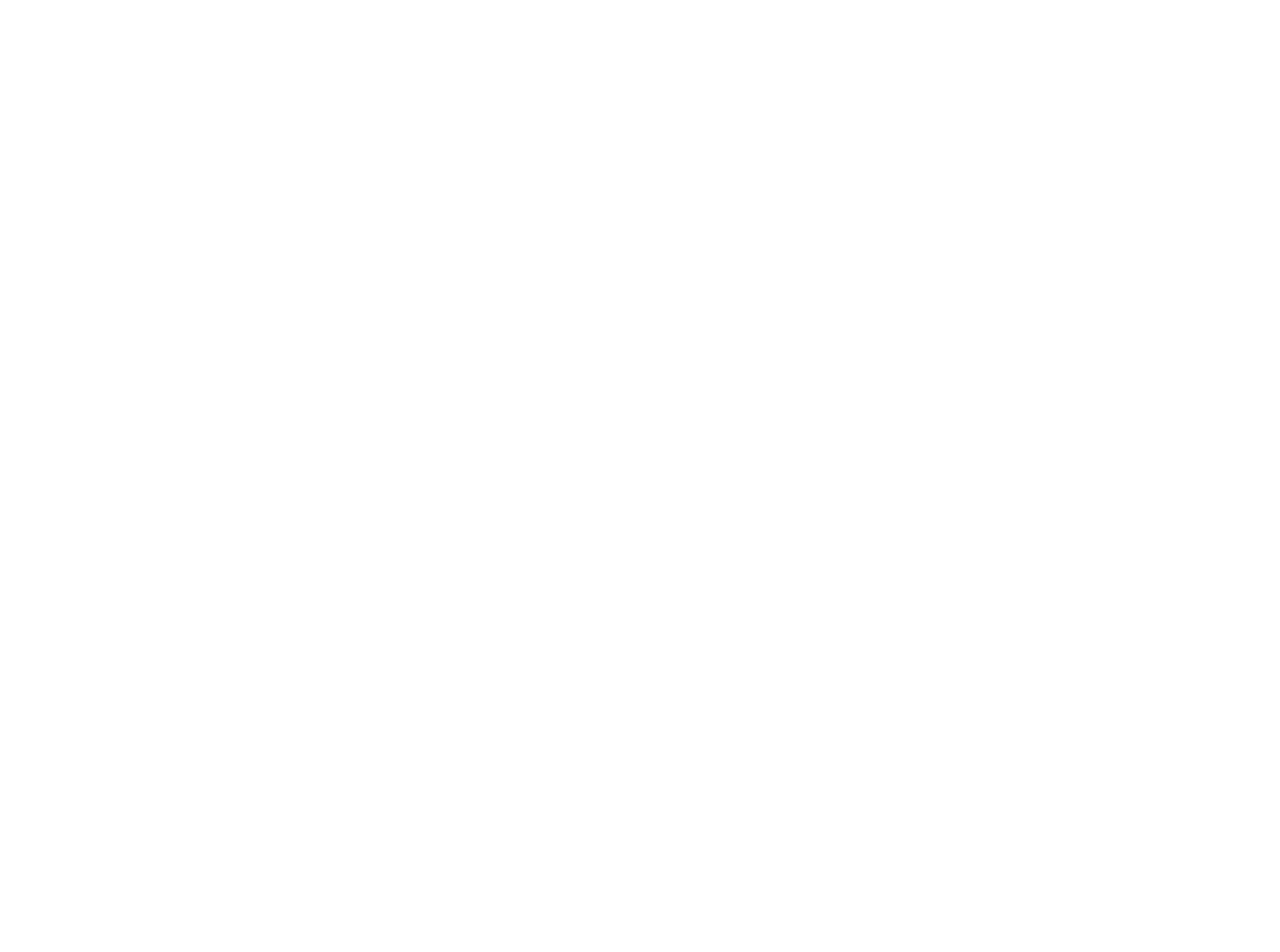
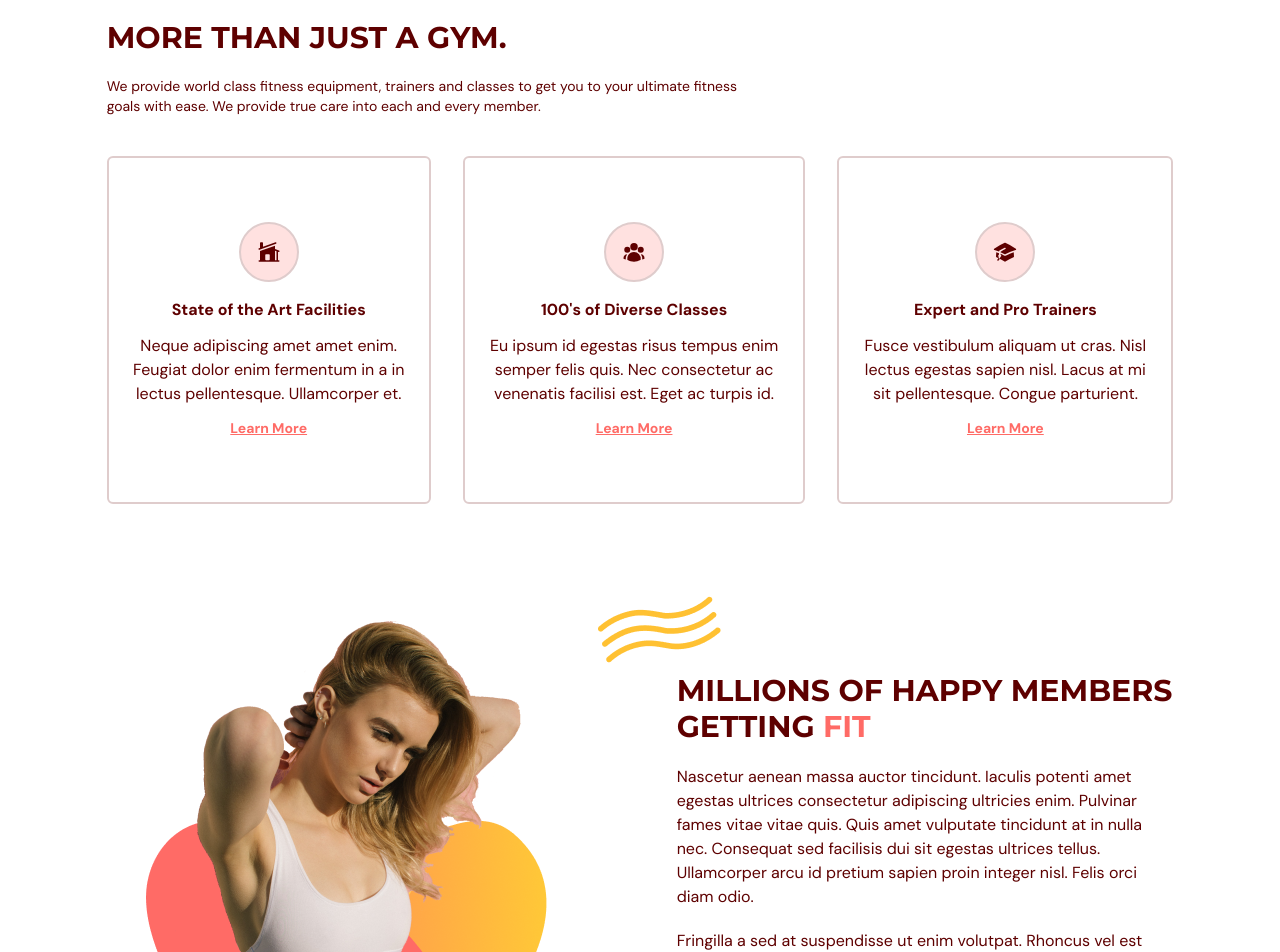
Before and after one commit to asgari1991/Fitness-App, a React (Vite) app: page / in a window 1280 px wide. Shown: the part 880-1832 px from the top of the page. Before the commit the page ends 823 px from the top, so only its background shows below. Built offline with nearby package versions, Linux system fonts and the light colour scheme.

Commit message:
feat:implementing benefits page

```diff
--- a/src/App.tsx
+++ b/src/App.tsx
@@ -2,6 +2,7 @@
 import Navbar from "./scenes/navbar"
 import { SelectedPage } from "@/shared/types"
 import Home from "./scenes/home"
+import Benefits from "./scenes/benefits"
 
 
 
@@ -28,6 +29,7 @@
       <div className='app bg-gray-20'>
         <Navbar isTopOfPage={isTopOfPage} selectedPage={selectedPage} setSelectedPage={setSelectedPage}/>
         <Home setSelectedPage={setSelectedPage}/>
+        <Benefits setSelectedPage={setSelectedPage}/>
       </div>
 
 
--- /dev/null
+++ b/src/scenes/benefits/Benefit.tsx
@@ -0,0 +1,38 @@
+import { SelectedPage } from "@/shared/types";
+import { motion } from "framer-motion";
+import AnchorLink from "react-anchor-link-smooth-scroll";
+
+const childVariant={
+  hidden:{opacity:0 , scale:0.9},
+  visible:{opacity:1, scale:1}
+}
+type Props = {
+  icon:JSX.Element,
+  title:string,
+  description:string,
+  setSelectedPage:(value:SelectedPage)=>void
+};
+
+const Benefit = ({icon,title,description,setSelectedPage}: Props) => {
+  return (
+    <motion.div className="mt-5 rounded-md border-2 border-gray-100 px-5 py-16 text-center"
+    variants={childVariant}>
+      <div className="mb-4 flex justify-center">
+        <div className="rounded-full border-2 border-gray-100 bg-primary-100 p-4">
+          {icon}
+        </div>
+      </div>
+      <h4 className="font-bold">{title}</h4>
+      <p className="my-3">{description}</p>
+      <AnchorLink
+              className="text-sm font-bold text-primary-500 underline hover:text-secondary-500"
+              onClick={() => setSelectedPage(SelectedPage.ContactUs)}
+              href={`#${SelectedPage.ContactUs}`}
+            >
+              <p>Learn More</p>
+            </AnchorLink>
+    </motion.div>
+  );
+};
+
+export default Benefit;
--- /dev/null
+++ b/src/scenes/benefits/index.tsx
@@ -0,0 +1,146 @@
+import HText from "@/shared/HText";
+import { SelectedPage, type BenefitType } from "@/shared/types";
+import {
+  AcademicCapIcon,
+  HomeModernIcon,
+  UserGroupIcon,
+} from "@heroicons/react/24/solid";
+import { motion } from "framer-motion";
+import Benefit from "./Benefit";
+import ActionButton from "@/shared/ActionButton";
+import benefitsPageGraphic from '@/assets/BenefitsPageGraphic.png'
+const benefits: Array<BenefitType> = [
+  {
+    icon: <HomeModernIcon className="h-6 w-6" />,
+    title: "State of the Art Facilities",
+    description:
+      "Neque adipiscing amet amet enim. Feugiat dolor enim fermentum in a in lectus pellentesque. Ullamcorper et.",
+  },
+  {
+    icon: <UserGroupIcon className="h-6 w-6" />,
+    title: "100's of Diverse Classes",
+    description:
+      "Eu ipsum id egestas risus tempus enim semper felis quis. Nec consectetur ac venenatis facilisi est. Eget ac turpis id.",
+  },
+  {
+    icon: <AcademicCapIcon className="h-6 w-6" />,
+    title: "Expert and Pro Trainers",
+    description:
+      "Fusce vestibulum aliquam ut cras. Nisl lectus egestas sapien nisl. Lacus at mi sit pellentesque. Congue parturient.",
+  },
+];
+const container = {
+  hidden: {},
+  visible: {
+    transition: { staggerChildren: 0.2 },
+  },
+};
+type Props = {
+  setSelectedPage: (value: SelectedPage) => void;
+};
+
+const Benefits = ({ setSelectedPage }: Props) => {
+  return (
+    <section id="benefits" className="mx-auto min-h-full w-5/6 py-20">
+      <motion.div
+        onViewportEnter={() => setSelectedPage(SelectedPage.Benefits)}
+      >
+        {/*Header */}
+        <motion.div
+          className="md:my-5 md:w-3/5"
+          initial="hidden"
+          whileInView="visible"
+          viewport={{ once: true, amount: 0.5 }}
+          transition={{ duration: 0.5 }}
+          variants={{
+            hidden: { opacity: 0, x: -50 },
+            visible: { opacity: 1, x: 0 },
+          }}
+        >
+          <HText>MORE THAN JUST A GYM.</HText>
+          <p className="my-5 text-sm">
+            We provide world class fitness equipment, trainers and classes to
+            get you to your ultimate fitness goals with ease. We provide true
+            care into each and every member.
+          </p>
+        </motion.div>
+        {/* Benefits */}
+        <motion.div
+          className="mt-5 items-center justify-between gap-8 md:flex"
+          initial="hidden"
+          whileInView="visible"
+          viewport={{ once: true, amount: 0.5 }}
+          variants={container}
+        >
+          {benefits.map((benefit: BenefitType) => (
+            <Benefit
+              key={benefit.title}
+              icon={benefit.icon}
+              title={benefit.title}
+              description={benefit.description}
+              setSelectedPage={setSelectedPage}
+            />
+          ))}
+        </motion.div>
+        {/* Graphic and Description */}
+        <div className="mt-16 items-center justify-between gap-20 md:mt-28 md:flex">
+          {/* Graphic */}
+          <img className="mx-auto" src={benefitsPageGraphic} alt="benefits-page-graphic" />
+          {/*Description */}
+          <div>
+            {/* Title */}
+            <div className=" relative">
+              <div className=" before:absolute before:-left-20 before:-top-20 before:z-[1] before:content-abstractwaves">
+                <motion.div
+                initial="hidden"
+                whileInView="visible"
+                viewport={{ once: true, amount: 0.5 }}
+                transition={{ duration: 0.5 }}
+                variants={{
+                  hidden: { opacity: 0, x: 50 },
+                  visible: { opacity: 1, x: 0 },
+                }}>
+                  <HText>
+                    MILLIONS OF HAPPY MEMBERS GETTING{"  "}
+                    <span className="text-primary-500">FIT</span>
+                  </HText>
+                </motion.div>
+              </div>
+            </div>
+
+            {/*Descript */}
+<motion.div
+initial="hidden"
+whileInView="visible"
+viewport={{ once: true, amount: 0.5 }}
+transition={{delay:0.2, duration: 0.5 }}
+variants={{
+  hidden: { opacity: 0, x: 50 },
+  visible: { opacity: 1, x: 0 },
+}}>
+  <p className="my-5">Nascetur aenean massa auctor tincidunt. Iaculis potenti amet
+                egestas ultrices consectetur adipiscing ultricies enim. Pulvinar
+                fames vitae vitae quis. Quis amet vulputate tincidunt at in
+                nulla nec. Consequat sed facilisis dui sit egestas ultrices
+                tellus. Ullamcorper arcu id pretium sapien proin integer nisl.
+                Felis orci diam odio.</p>
+  <p className="mb-5">Fringilla a sed at suspendisse ut enim volutpat. Rhoncus vel est
+                tellus quam porttitor. Mauris velit euismod elementum arcu neque
+                facilisi. Amet semper tortor facilisis metus nibh. Rhoncus sit
+                enim mattis odio in risus nunc.</p>
+</motion.div>
+            {/*Button */}
+            <div className=" relative mt-16">
+              <div className="before:absolute before:-bottom-20 before:right-40 before:z-[-1] before:content-sparkles">
+                <ActionButton setSelectedPage={setSelectedPage}>Join Now</ActionButton>
+              </div>
+
+            </div>
+          </div>
+        </div>
+      </motion.div>
+    </section>
+  );
+};
+
+export default Benefits;
--- /dev/null
+++ b/src/shared/HText.tsx
@@ -0,0 +1,15 @@
+import React from 'react'
+
+type Props = {
+    children:React.ReactNode
+}
+
+const HText = ({children}: Props) => {
+  return (
+    <h1 className='basis-3/5 font-montserrat text-3xl font-bold'>
+        {children}
+    </h1>
+  )
+}
+
+export default HText
--- a/src/shared/types.ts
+++ b/src/shared/types.ts
@@ -4,3 +4,9 @@
     OurClasses="ourclasses",
     ContactUs="countactus"
   }
+
+  export interface BenefitType{
+    icon:JSX.Element;
+    title:string;
+    description:string
+  }
```
